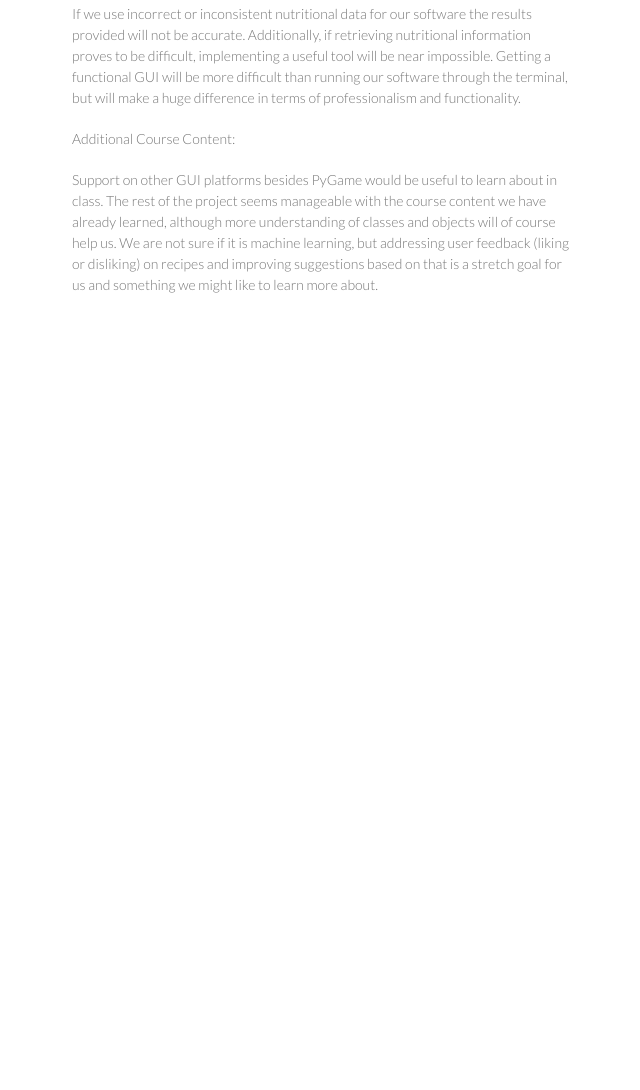
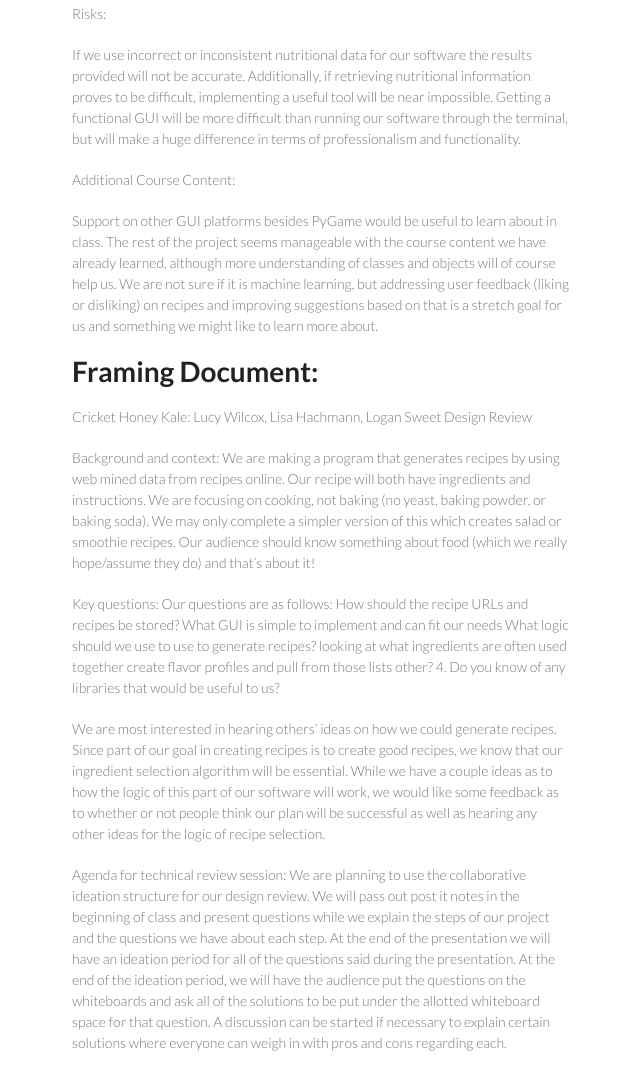
Before and after one commit to LucyWilcox/CricketHoneyKale, a plain HTML site: page index.html in a window 1280 px wide. Shown: the part 1198-2288 px from the top of the page, without its empty margins (498-1138 px from the left). Before the commit the page ends 1563 px from the top, so only its background shows below. Drawn offline with Linux system fonts and the light colour scheme.

```diff
--- a/index.html
+++ b/index.html
@@ -28,7 +28,8 @@
         </ul>
       </header>
       <section>
-        <p>Final Project Proposal: Lisa Hachmann, Logan Sweet, Lucy Wilcox (Section 2)</p>
+        <h1>
+<a id="final-project-proposal-lisa-hachmann-logan-sweet-lucy-wilcox-section-2" class="anchor" href="#final-project-proposal-lisa-hachmann-logan-sweet-lucy-wilcox-section-2" aria-hidden="true"><span class="octicon octicon-link"></span></a>Final Project Proposal: Lisa Hachmann, Logan Sweet, Lucy Wilcox (Section 2)</h1>
 
 <p>The Big Idea:</p>
 
@@ -69,6 +70,30 @@ May 6:      Final due date and project presentation</p>
 <p>Additional Course Content:</p>
 
 <p>Support on other GUI platforms besides PyGame would be useful to learn about in class. The rest of the project seems manageable with the course content we have already learned, although more understanding of classes and objects will of course help us. We are not sure if it is machine learning, but addressing user feedback (liking or disliking) on recipes and improving suggestions based on that is a stretch goal for us and something we might like to learn more about.</p>
+
+<h1>
+<a id="framing-document" class="anchor" href="#framing-document" aria-hidden="true"><span class="octicon octicon-link"></span></a>Framing Document:</h1>
+
+<p>Cricket Honey Kale: Lucy Wilcox, Lisa Hachmann, Logan Sweet
+Design Review</p>
+
+<p>Background and context:
+We are making a program that generates recipes by using web mined data from recipes online. Our recipe will both have ingredients and instructions. We are focusing on cooking, not baking (no yeast, baking powder, or baking soda). We may only complete a simpler version of this which creates salad or smoothie recipes. Our audience should know something about food (which we really hope/assume they do) and that’s about it!</p>
+
+<p>Key questions:
+Our questions are as follows:
+How should the recipe URLs and recipes be stored?
+What GUI is simple to implement and can fit our needs
+What logic should we use to use to generate recipes?
+looking at what ingredients are often used together
+create flavor profiles and pull from those lists
+other?
+     4. Do you know of any libraries that would be useful to us?</p>
+
+<p>We are most interested in hearing others’ ideas on how we could generate recipes. Since part of our goal in creating recipes is to create good recipes, we know that our ingredient selection algorithm will be essential. While we have a couple ideas as to how the logic of this part of our software will work, we would like some feedback as to whether or not people think our plan will be successful as well as hearing any other ideas for the logic of recipe selection.  </p>
+
+<p>Agenda for technical review session:
+We are planning to use the collaborative ideation structure for our design review. We will pass out post it notes in the beginning of class and present questions while we explain the steps of our project and the questions we have about each step. At the end of the presentation we will have an ideation period for all of the questions said during the presentation. At the end of the ideation period, we will have the audience put the questions on the whiteboards and ask all of the solutions to be put under the allotted whiteboard space for that question. A discussion can be started if necessary to explain certain solutions where everyone can weigh in with pros and cons regarding each.</p>
       </section>
       <footer>
         <p>This project is maintained by <a href="https://github.com/LucyWilcox">LucyWilcox</a></p>
```
Also changed, not shown: params.json (+1 -1 lines).
